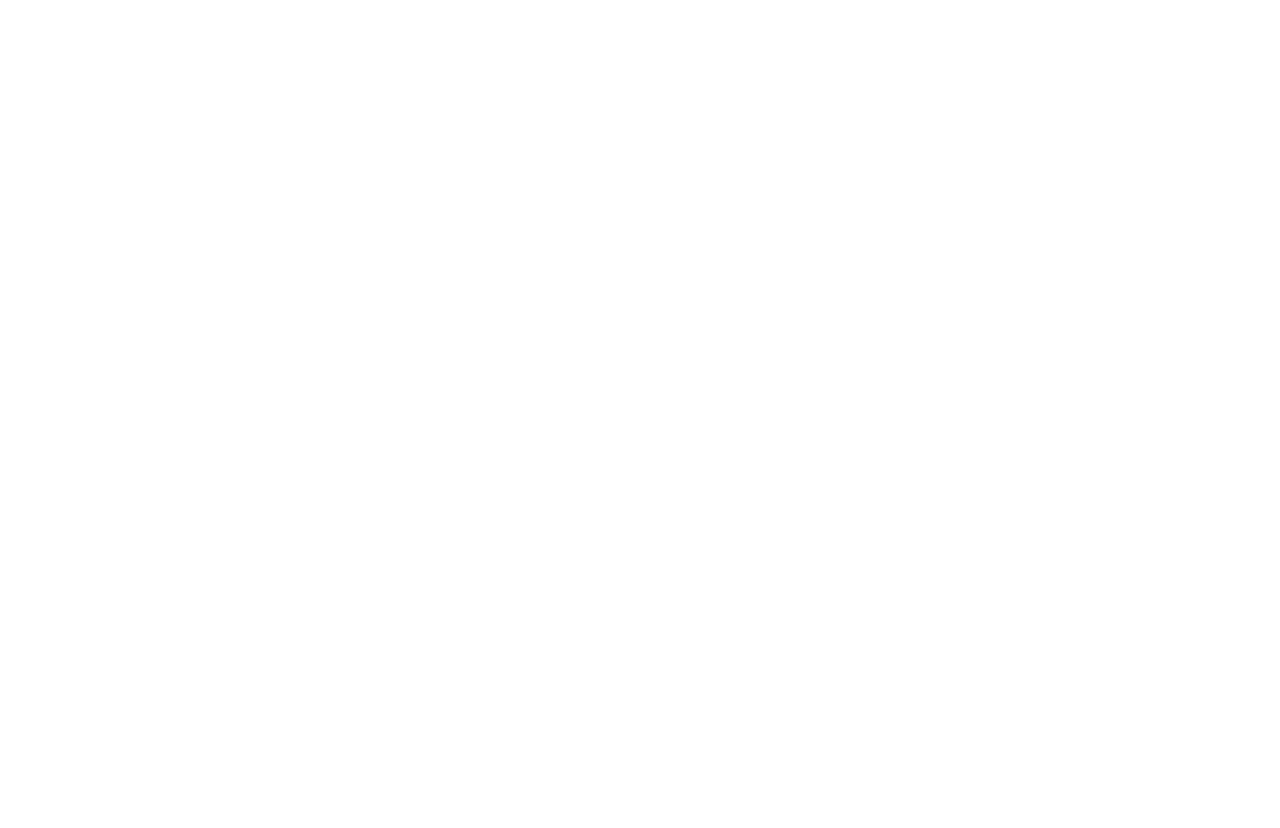
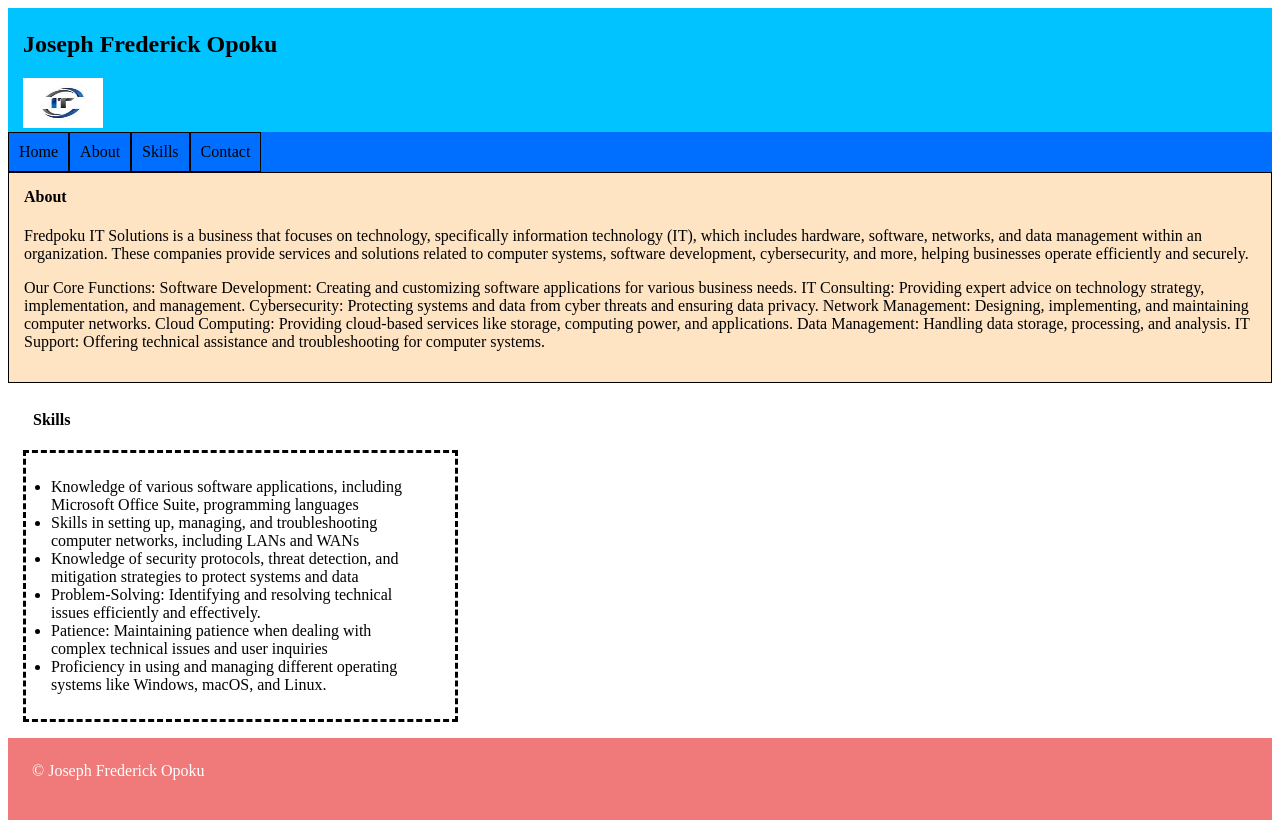
Before and after one commit to Joseph8881/Exam_Joseph-Frederick-Opoku, a plain HTML site: page Index.html in a window 1280 px wide. Before the commit the page ends 800 px from the top, so only its background shows below. Drawn offline with Linux system fonts and the light colour scheme.

Commit message:
progress 1

```diff
--- a/Index.html
+++ b/Index.html
@@ -3,9 +3,72 @@
 <head>
     <meta charset="UTF-8">
     <meta name="viewport" content="width=device-width, initial-scale=1.0">
-    <title>Document</title>
+    <title>Joseph Frederick Opoku</title>
+    <style>
+        .men li {
+            list-style: none; padding: 10px; border: 1px solid ;
+        } .new { list-style: circle; border: none;}
+    </style>
 </head>
 <body>
+   <header style=" padding-top: 3px; background-color: rgb(0, 195, 255); flex; flex-direction: column; justify-content:end;">
+  <div style="padding-left: 15px;"> <div style="background-color: ;"><h2>Joseph Frederick Opoku</h2><img src="IT LOGO.jpeg" width="80px" height="50px"></div>
 
+   </div>
+    <div style="background-color: rgb(0, 110, 255); height: 40px; " class="men">
+
+            <ul style=" display:inline-flex; margin:0px ; padding-left: 0px;">
+                <li>Home</li><li>
+                  About</li><li>Skills</li><li>Contact</li>
+            </ul>
+
+    </div>
+   </header>
+
+  <div style="display: flex; padding: 15px; background-color: bisque; border: 1px solid;">
+   <div>
+    <h4 style="margin-top: 0;">About</h4>
+    <p>
+Fredpoku IT Solutions is a business that focuses on technology, specifically information technology (IT),
+which includes hardware, software, networks, and data management within an organization.
+These companies provide services and solutions related to computer systems, software development,
+cybersecurity, and more, helping businesses operate efficiently and securely.
+</p>
+<p>
+Our Core Functions:
+
+    Software Development: Creating and customizing software applications for various business needs.
+
+IT Consulting: Providing expert advice on technology strategy, implementation, and management.
+Cybersecurity: Protecting systems and data from cyber threats and ensuring data privacy.
+Network Management: Designing, implementing, and maintaining computer networks.
+Cloud Computing: Providing cloud-based services like storage, computing power, and applications.
+Data Management: Handling data storage, processing, and analysis.
+IT Support: Offering technical assistance and troubleshooting for computer systems.
+
+</p>
+</div>
+
+</div>
+<br>
+<div style="margin-top:0px; margin-left:25px;">
+        <h4 style="margin-top: 10px;">Skills</h4>
+</div>
+  <div>
+    <p>
+      <ul style=" padding:0; margin-top:0px; margin-left:15px; border-style:dashed ; height: 10%; background-color: white; padding: 25px; width: 30%;">
+    <li>Knowledge of various software applications, including Microsoft Office Suite, programming languages</li>
+    <li>Skills in setting up, managing, and troubleshooting computer networks, including LANs and WANs</li>
+    <li>Knowledge of security protocols, threat detection, and mitigation strategies to protect systems and data</li>
+    <li>Problem-Solving: Identifying and resolving technical issues efficiently and effectively.</li>
+    <li>Patience: Maintaining patience when dealing with complex technical issues and user inquiries</li>
+    <li>Proficiency in using and managing different operating systems like Windows, macOS, and Linux.
+</li></ul>
+    </p>
+</div>
+<p>
+  <footer style=" color: white; background-color:rgb(240, 121, 121) ;padding: 1.5rem;">
+    © Joseph Frederick Opoku <p>
+  </footer>
 </body>
 </html>
```
Also changed, not shown: IT LOGO.jpeg (added).
